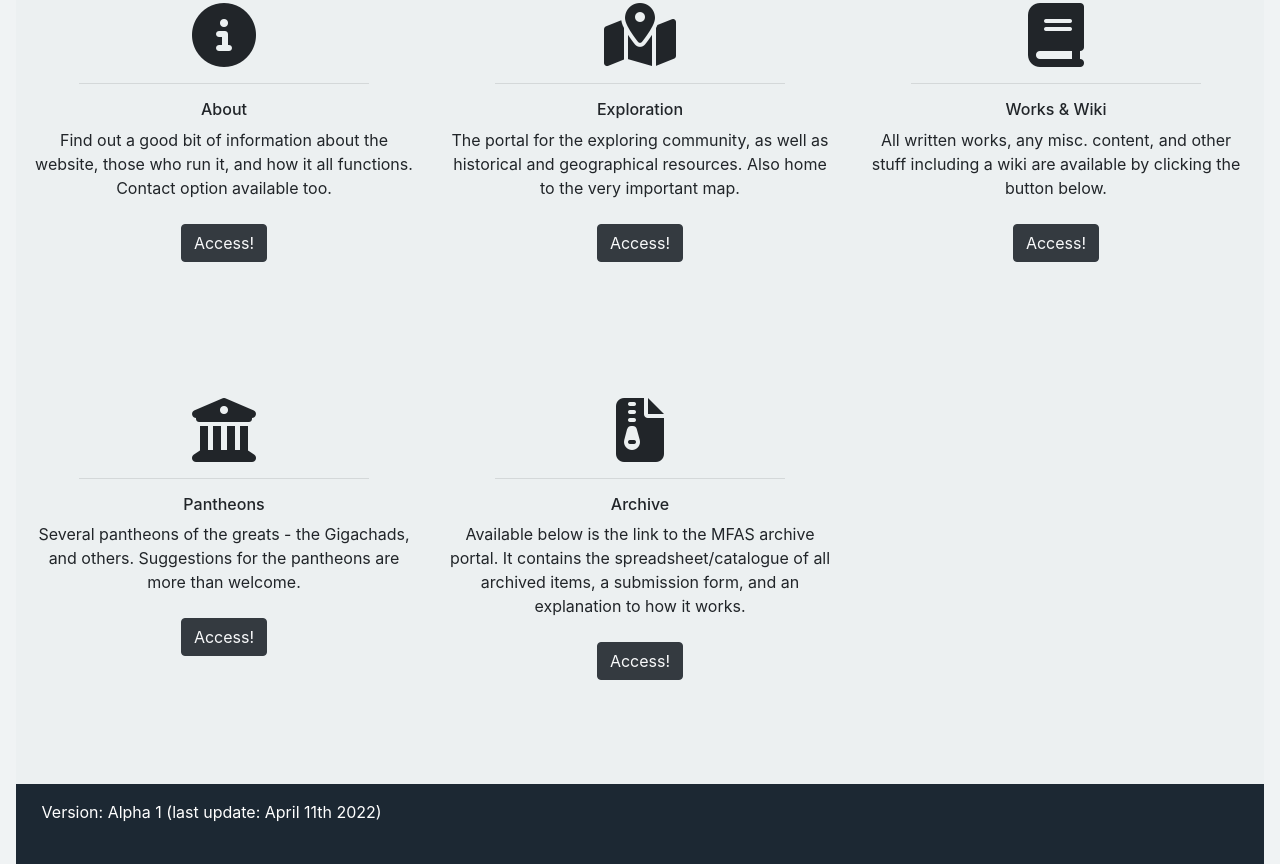
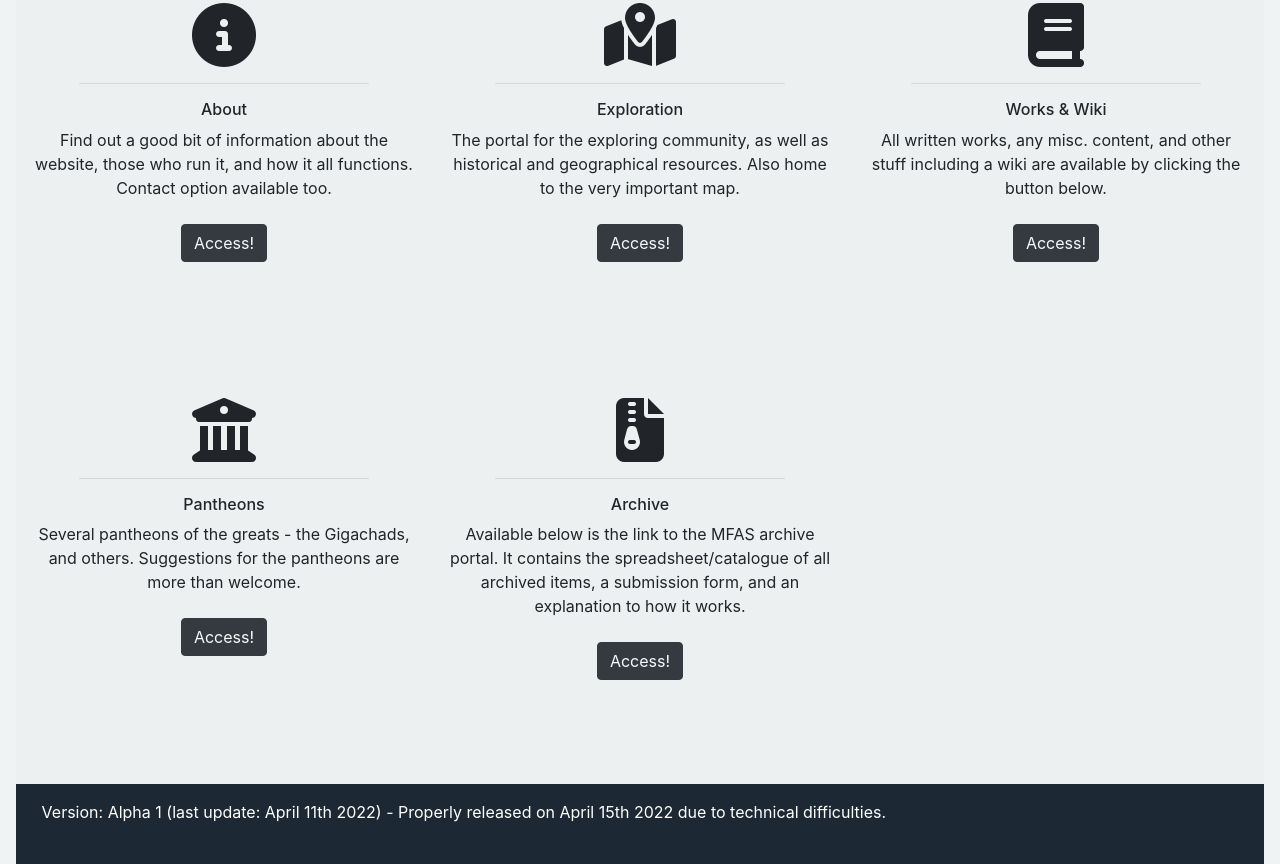
Before and after one commit to MaxanceProjects/maxanceprojects.github.io, a plain HTML site: page index.html in a window 1280 px wide. Shown: the part 1034-1898 px from the top of the page. Drawn offline with nearby package versions, Linux system fonts and the light colour scheme.

Commit message:
Attempted fix to re-release

```diff
--- a/index.html
+++ b/index.html
@@ -243,7 +243,7 @@
         </div>
     </div>
     <footer>
-        <p class="version">Version: Alpha 1 (last update: April 11th 2022)</p>
+        <p class="version">Version: Alpha 1 (last update: April 11th 2022) - Properly released on April 15th 2022 due to technical difficulties.</p>
     </footer>
 </div>
 <!-- ----------------------JAVASCRIPT IS HERE, DO NOT GO FURTHER ------------------------------------->
```
